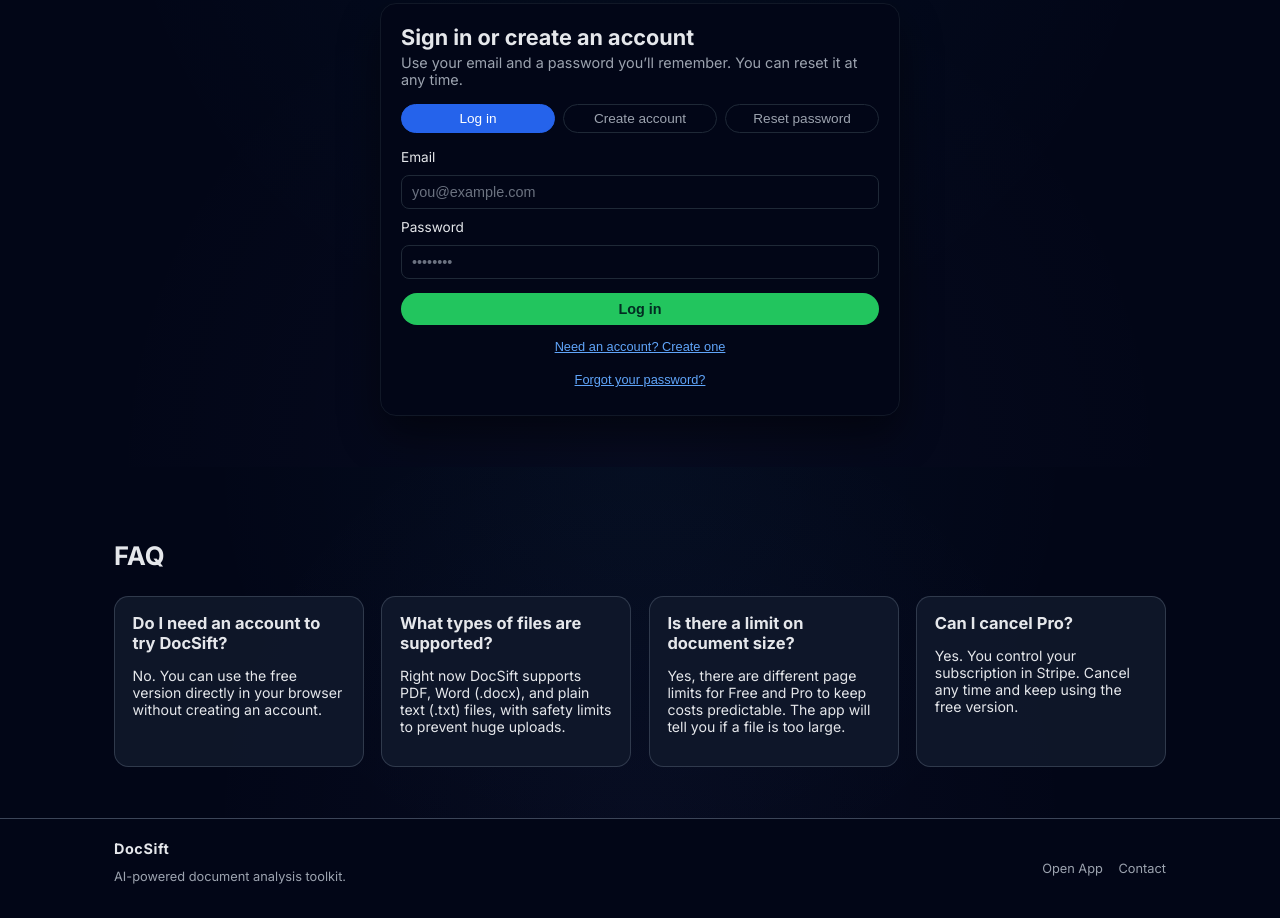
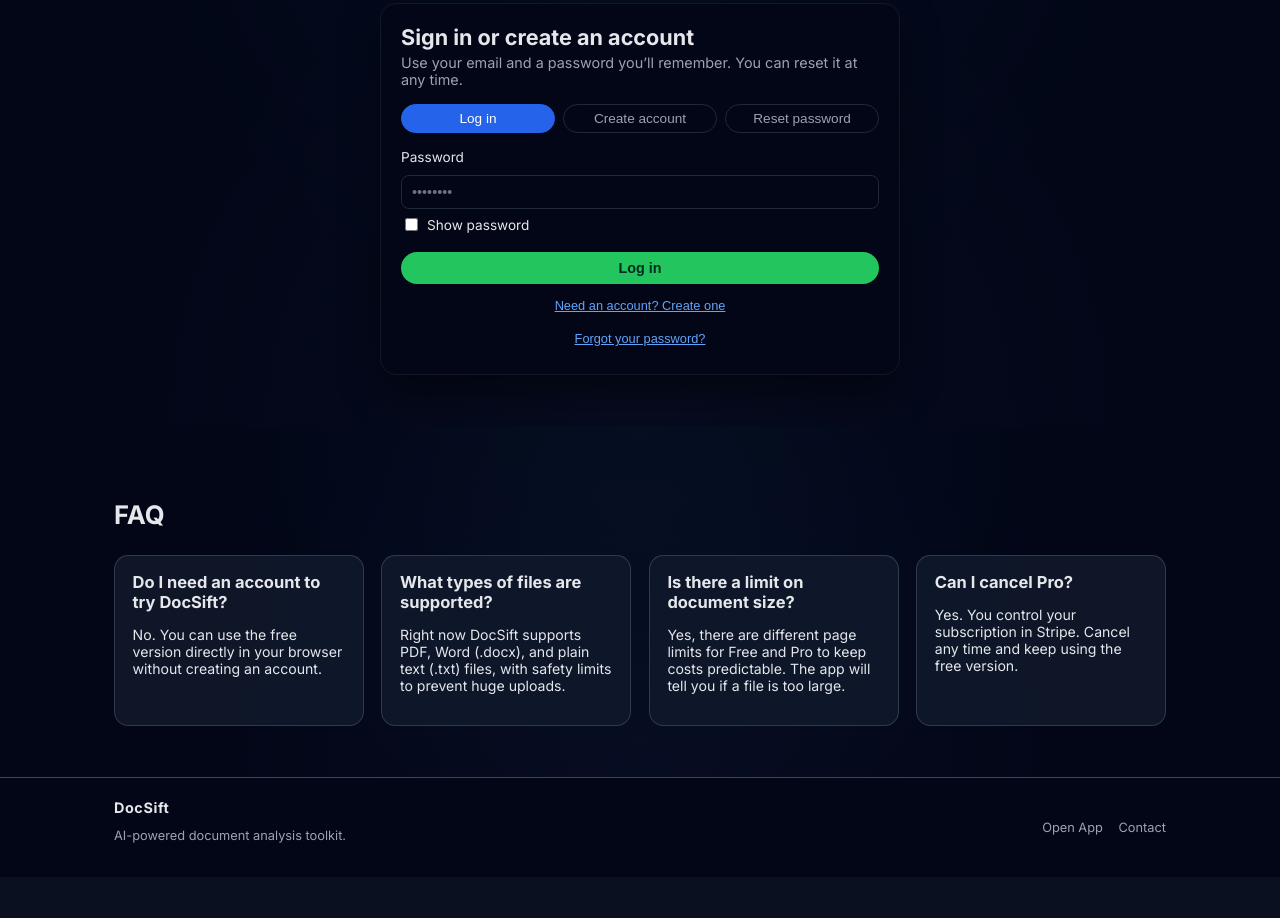
Before and after one commit to fishtex73/docsift-landing, a website: page index.html in a window 1280 px wide. Shown: the part 2688-3606 px from the top of the page. After the commit the page ends 3565 px from the top, so only its background shows below. Drawn offline with Linux system fonts and the light colour scheme; no server answers.

Commit message:
Added Password visibility toggle

```diff
--- a/index.html
+++ b/index.html
@@ -169,6 +169,21 @@
       text-decoration: underline;
       padding: 0;
     }
+
+.auth-toggle {
+  display: inline-flex;
+  align-items: center;
+  gap: 6px;
+  font-size: 0.8rem;
+  color: #9ca3af;
+  margin-top: -4px;
+  margin-bottom: 4px;
+}
+
+.auth-toggle input {
+  accent-color: #22c55e;
+}
+
 
     @media (max-width: 640px) {
       .auth-card {
@@ -471,11 +486,13 @@
           <div id="auth-forms">
             <!-- LOGIN FORM -->
             <form id="login-form" class="auth-form">
-              <label for="login-email">Email</label>
-              <input id="login-email" type="email" placeholder="you@example.com" required />
-
               <label for="login-password">Password</label>
 	      <input id="login-password" type="password" placeholder="••••••••" required />
+
+	      <label class="auth-toggle">
+ 	      <input type="checkbox" id="login-show-password" />
+  	      <span>Show password</span>
+	      </label>
 
 	      <button type="submit" class="auth-btn-primary" id="login-submit">Log in</button>
 	      <button type="button" class="auth-btn-link" id="login-to-signup">
@@ -488,16 +505,19 @@
 
             <!-- SIGNUP FORM -->
             <form id="signup-form" class="auth-form" style="display:none;">
-              <label for="signup-email">Email</label>
-              <input id="signup-email" type="email" placeholder="you@example.com" required />
-
               <label for="signup-password">Password</label>
 <input id="signup-password" type="password" placeholder="At least 6 characters" required />
+
+<label class="auth-toggle">
+  <input type="checkbox" id="signup-show-password" />
+  <span>Show password</span>
+</label>
 
 <button type="submit" class="auth-btn-primary" id="signup-submit">Create account</button>
 <button type="button" class="auth-btn-link" id="signup-to-login">
   Already have an account? Log in
 </button>
+
             </form>
 
             <!-- RESET PASSWORD FORM -->
@@ -643,6 +663,10 @@
     const signupSubmit = document.getElementById("signup-submit");
     const resetSubmit = document.getElementById("reset-submit");
 
+    const loginShowPassword = document.getElementById("login-show-password");
+    const signupShowPassword = document.getElementById("signup-show-password");
+
+
     function setActiveTab(tab) {
       // buttons
       tabLogin.classList.remove("active");
@@ -695,6 +719,20 @@
 
     // Default tab
     setActiveTab("login");
+
+loginShowPassword?.addEventListener("change", (e) => {
+  const input = document.getElementById("login-password");
+  if (input) {
+    input.type = e.target.checked ? "text" : "password";
+  }
+});
+
+signupShowPassword?.addEventListener("change", (e) => {
+  const input = document.getElementById("signup-password");
+  if (input) {
+    input.type = e.target.checked ? "text" : "password";
+  }
+});
 
     // LOGIN
     loginForm?.addEventListener("submit", async (e) => {
```
Lines whose indentation alone changed are shown as unchanged.
